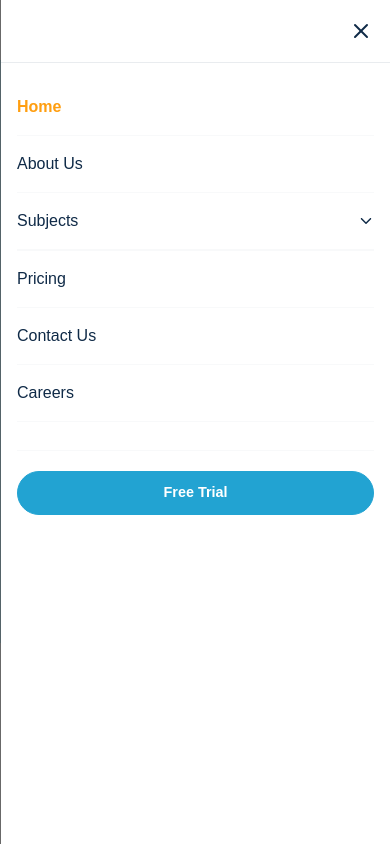
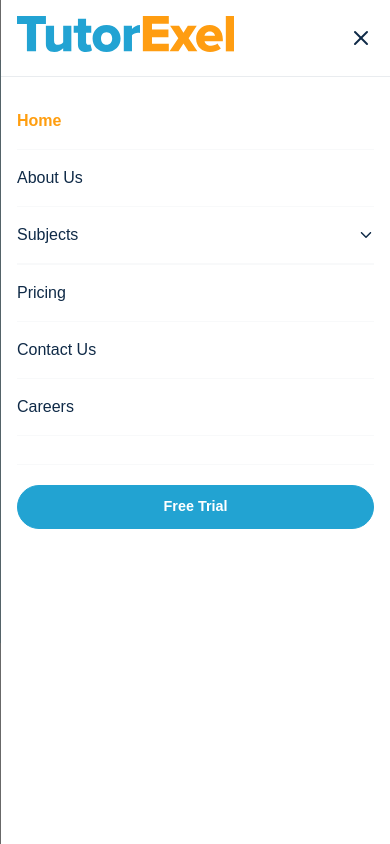
Before and after one commit to tutorexel/TutorExel-main, a React (Vite) app: page / in a window 390 px wide. Both pictures are taken after a click on the button 362 px from the left and 30 px from the top of the page. Shown: the top 844 px of the page. Built offline with nearby package versions, Linux system fonts and the light colour scheme; a web font is replaced by a local one.

Commit message:
UX: show brand logo prominently in mobile offcanvas header

```diff
--- a/src/components/layout/Header.jsx
+++ b/src/components/layout/Header.jsx
@@ -104,8 +104,10 @@ const Header = () => {
             className="mobile-offcanvas"
           >
             <Offcanvas.Header className="mobile-offcanvas-header">
-              <Offcanvas.Title>
-                <img src={logo} height="32" alt="TutorExel Logo" />
+              <Offcanvas.Title className="mobile-offcanvas-title">
+                <Link to="/" className="mobile-offcanvas-brand" onClick={handleCloseMobileMenu}>
+                  <img src={logo} alt="TutorExel Logo" className="mobile-offcanvas-logo" />
+                </Link>
               </Offcanvas.Title>
               <Button
                 variant="link"
--- a/src/components/layout/layout.css
+++ b/src/components/layout/layout.css
@@ -151,6 +151,18 @@
 
 .mobile-offcanvas-body {
   padding: 1.5rem;
+}
+
+/* Ensure logo is always visible in the mobile drawer header */
+.mobile-offcanvas-title { margin: 0; }
+.mobile-offcanvas-brand {
+  display: inline-flex;
+  align-items: center;
+}
+.mobile-offcanvas-logo {
+  display: block;
+  height: 36px !important;
+  width: auto;
 }
 
 /* Mobile Navigation Links */
```
